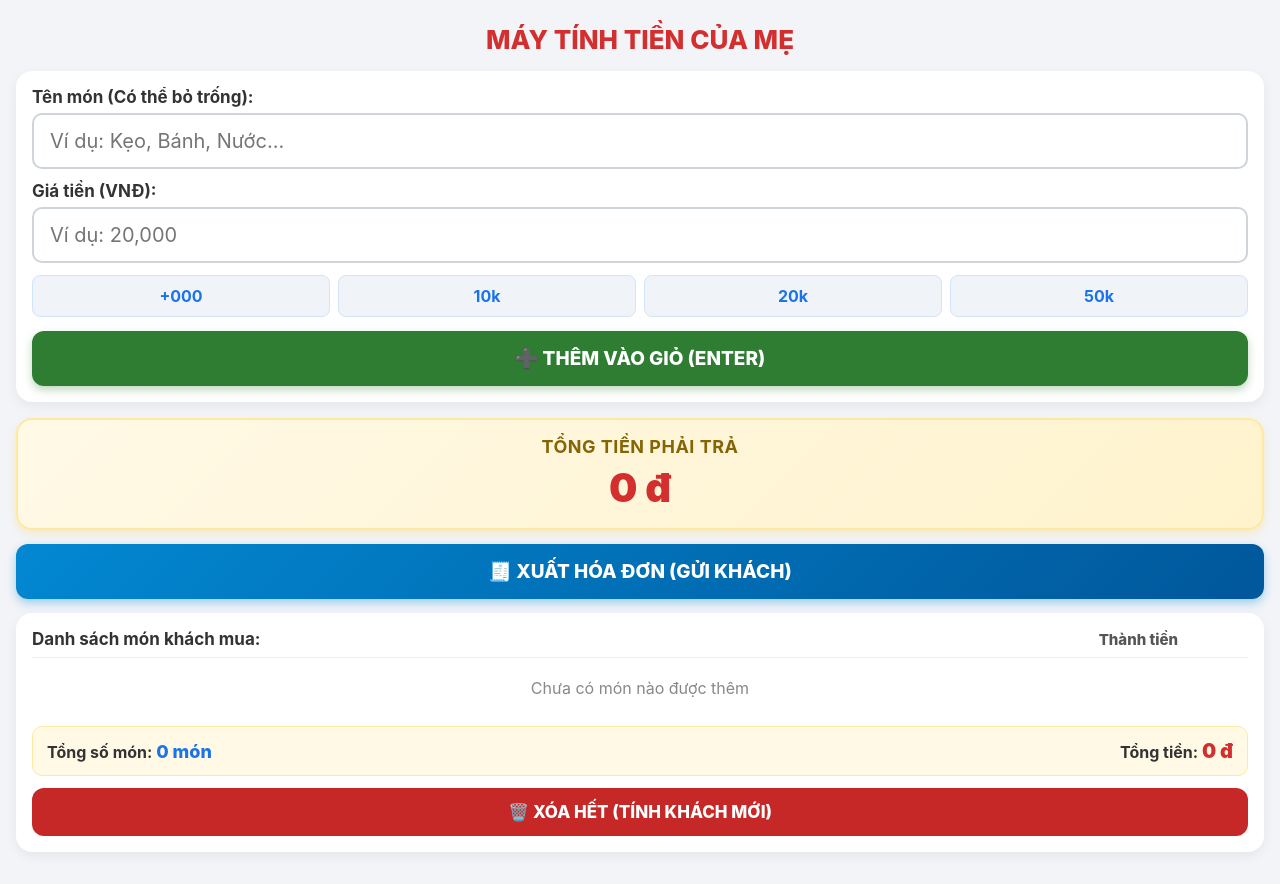
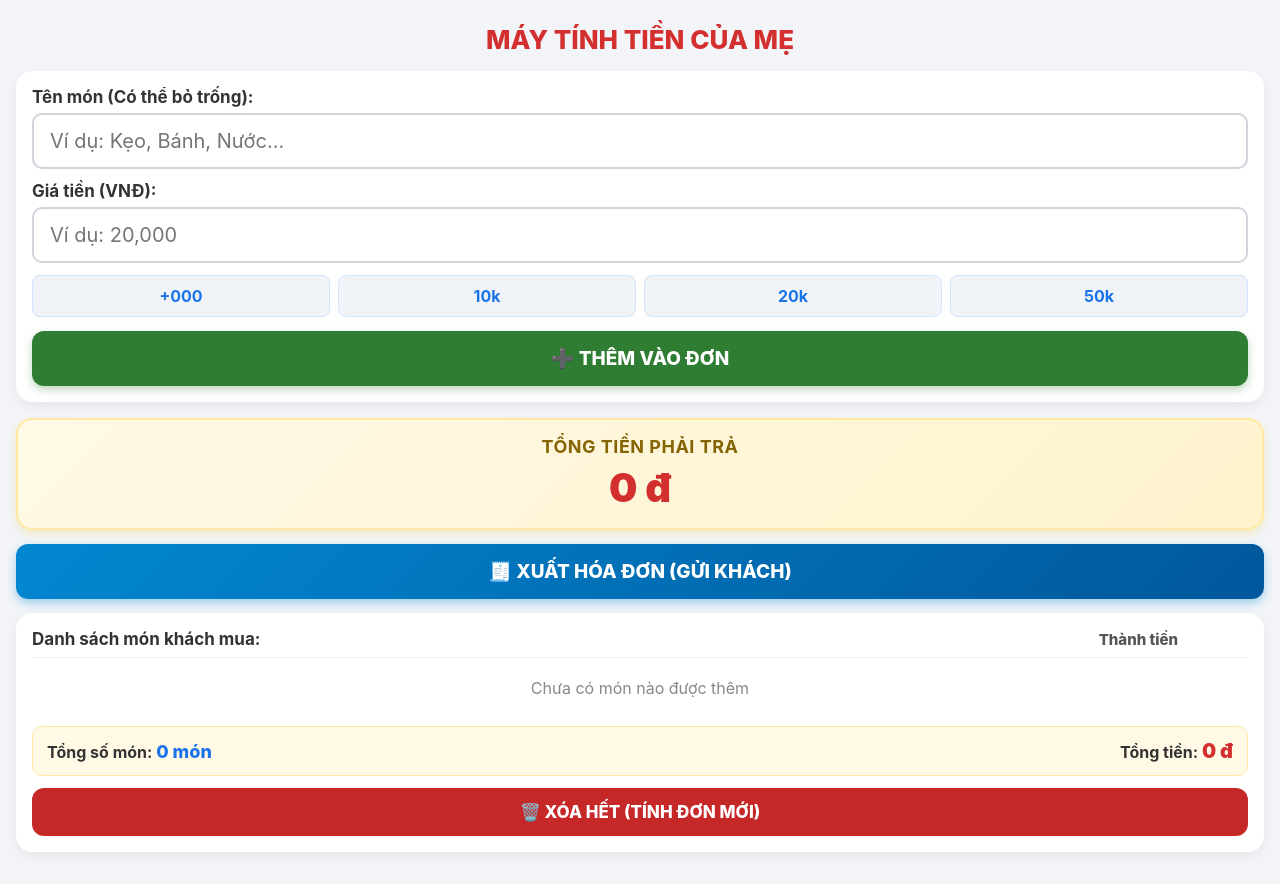
Before and after one commit to duchuy259898/may-tinh-tien, a plain HTML site: page FEtinhtien/index.html in a window 1280 px wide. Drawn offline with Linux system fonts and the light colour scheme.

Commit message:
edit text

```diff
--- a/FEtinhtien/index.html
+++ b/FEtinhtien/index.html
@@ -490,7 +490,7 @@
             <button type="button" class="btn-quick" onclick="setQuickPrice(50000)">50k</button>
         </div>
 
-        <button type="button" class="btn-add" onclick="addItem()">➕ THÊM VÀO GIỎ (ENTER)</button>
+        <button type="button" class="btn-add" onclick="addItem()">➕ THÊM VÀO ĐƠN</button>
     </div>
 
     <!-- Hiển thị tổng tiền phía trên -->
@@ -527,7 +527,7 @@
             </div>
         </div>
 
-        <button type="button" class="btn-clear" onclick="openConfirmModal()">🗑️ XÓA HẾT (TÍNH KHÁCH MỚI)</button>
+        <button type="button" class="btn-clear" onclick="openConfirmModal()">🗑️ XÓA HẾT (TÍNH ĐƠN MỚI)</button>
     </div>
 
     <!-- ================= MODAL HÓA ĐƠN BÁN LẺ ================= -->
```
